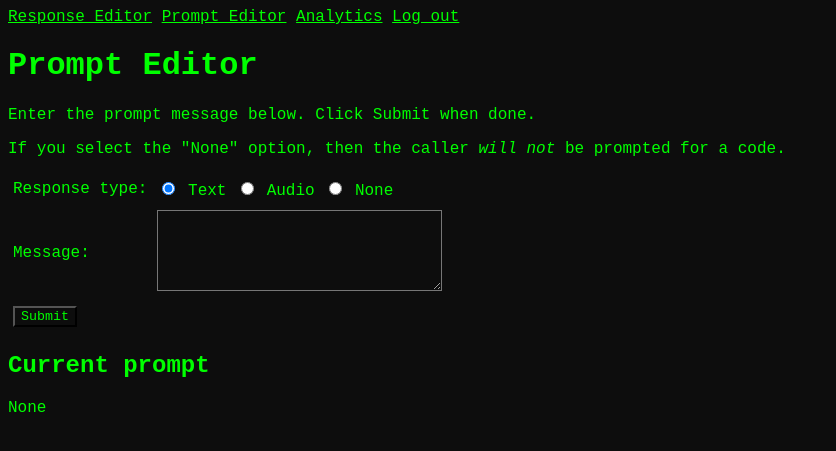
After one commit to jarhill0/SimpleTwilioResponse, a Flask app: template templates/prompt-editor.html in a window 1280 px wide. The commit adds this page. Shown: the top 451 px of the page, without its empty margins (0-836 px from the left). Run offline with Flask 2, Linux system fonts and the light colour scheme; the template is opened without the code that fills it, so the values that code supplies are empty.

Commit message:
Add ability to edit prompt

```diff
--- a/app.py
+++ b/app.py
@@ -79,10 +79,13 @@ def voice():
     log_request()
 
     resp = VoiceResponse()
-    gather = Gather(action=url_for('answer_digits'))
-    gather.say('Enter a 3-digit code, if you have one. Then press pound. '
-               'Or, press pound to continue without entering a code.')
-    resp.append(gather)
+    if 'prompt' in CODED:
+        gather = Gather(action=url_for('answer_digits'))
+        if CODED.get_response_type('prompt'):
+            gather.say(CODED.get_response_text('prompt'))
+        else:
+            gather.play(url_for('answer_audio', code='prompt'))
+        resp.append(gather)
     resp.redirect(url_for('answer_digits'))
     return str(resp)
 
@@ -139,6 +142,37 @@ def edit_message():
     return render_template('editor.html', coded_messages=CODED, success=success, error=error)
 
 
+@app.route('/prompt', methods=['GET', 'POST'])
+@authenticated
+def edit_prompt():
+    error = ''
+    success = ''
+    if request.method == 'POST':
+        if request.values.get('type') == 'audio':
+            if 'audio-file' not in request.files:
+                error = 'No file provided.'
+            else:
+                file = request.files['audio-file']
+                if not file.filename:
+                    error = 'Empty file.'
+                elif not splitext(file.filename)[1].lower() == '.mp3':
+                    error = 'Invalid file type. Only MP3 is supported.'
+                else:
+                    contents = file.read()
+                    CODED.set_audio('prompt', contents, file.filename)
+                    file.close()
+                    success = 'The new audio prompt has been set.'
+        elif request.values.get('type') == 'text':
+            CODED.set_text('prompt', request.values['mess'])
+            success = 'The new text prompt has been set.'
+        elif request.values.get('type') == 'none':
+            CODED.delete_reponse('prompt')
+            success = 'The prompt has been removed.'
+        else:
+            error = 'Unknown response type {!r}.'.format(request.values.get('type'))
+    return render_template('prompt-editor.html', coded_messages=CODED, success=success, error=error)
+
+
 @app.route('/delete_code_response')
 @authenticated
 def delete_code_response():
--- a/storage.py
+++ b/storage.py
@@ -89,6 +89,9 @@ class CodedMessages(Storage):
     TABLE_NAME = 'coded_messages'
     TABLE_SCHEMA = ('id INTEGER PRIMARY KEY NOT NULL, code TEXT NOT NULL UNIQUE, '
                     'use_text TINYINT NOT NULL, text_ TEXT, audio BLOB, file_name TEXT')
+
+    def __contains__(self, item):
+        return self._contains('code', item)
 
     def codes(self):
         return self._iterate_column('code')
--- a/templates/editor.html
+++ b/templates/editor.html
@@ -83,6 +83,7 @@
 
 <ul>
     {% for code in coded_messages.codes() %}
+        {% if code != 'prompt' %} {# HACKY #}
             <li>
                 {% if code %}
                     <b>{{ code }}</b> (<a href="{{ url_for('delete_code_response', code=code) }}">delete</a>):
@@ -92,13 +93,14 @@
                 {% if not coded_messages.get_response_type(code) %}
                     Audio
                     <br>
-                {{ coded_messages.get_response_file_name(code) }}
+                    <p>{{ coded_messages.get_response_file_name(code) }}</p>
                 {% else %}
                     Text
                     <br>
                     <p style="white-space: pre-wrap;">{{ coded_messages.get_response_text(code) }}</p>
                 {% endif %}
             </li>
+        {% endif %}
     {% endfor %}
 </ul>
 
--- a/templates/header.html
+++ b/templates/header.html
@@ -1,3 +1,4 @@
 <a href="{{ url_for('edit_message') }}">Response Editor</a>
+<a href="{{ url_for('edit_prompt') }}">Prompt Editor</a>
 <a href="{{ url_for('analytics') }}">Analytics</a>
 <a href="{{ url_for('log_out') }}">Log out</a>
--- /dev/null
+++ b/templates/prompt-editor.html
@@ -0,0 +1,103 @@
+<!DOCTYPE html>
+<html lang="en">
+<head>
+    <meta charset="UTF-8">
+    <title>Prompt Editor</title>
+    <style>
+        table {
+            border-collapse: collapse;
+            border-spacing: 0px;
+        }
+
+        table, th, td {
+            padding: 5px;
+        }
+    </style>
+    <link rel="stylesheet" href="/static/hacker.css">
+
+    <!-- Tabbed view functionality adapted from https://stackoverflow.com/a/1029252/8033766 -->
+    <script type="text/javascript">
+
+        function activateTab(pageId) {
+            if (pageId === false) {
+                document.getElementById('textRow').style.display = 'none';
+                document.getElementById('audioRow').style.display = 'none';
+            } else {
+                const pageToActivate = document.getElementById(pageId);
+                const pageToDeactivate = document.getElementById(pageId === 'textRow' ? 'audioRow' : 'textRow');
+                pageToActivate.style.display = '';
+                pageToDeactivate.style.display = 'none';
+            }
+        }
+
+    </script>
+</head>
+
+<body>
+
+{% include 'header.html' %}
+
+<h1>Prompt Editor</h1>
+
+<p>Enter the prompt message below. Click Submit when done.</p>
+<p>If you select the "None" option, then the caller <i>will not</i> be prompted for a code.</p>
+
+
+<form action="" method="post" enctype="multipart/form-data">
+    <table>
+        <tr>
+            <td>Response type:</td>
+            <td>
+                <input type="radio" id="text-radio" name="type" value="text" checked
+                       onclick="activateTab('textRow')">
+                <label for="text-radio">Text</label>
+
+                <input type="radio" id="audio-radio" name="type" value="audio"
+                       onclick="activateTab('audioRow')">
+                <label for="audio-radio">Audio</label>
+
+                <input type="radio" id="none-radio" name="type" value="none"
+                       onclick="activateTab(false)">
+                <label for="none-radio">None</label>
+            </td>
+        </tr>
+        <tr id="textRow">
+            <td>
+                <label for="message">Message:</label></td>
+            <td>
+                <textarea id="message" name="mess" rows="5" cols="33"></textarea>
+            </td>
+        </tr>
+        <tr id="audioRow" style="display: none;">
+            <td><label for="audio-upload">Audio file:</label></td>
+            <td><input type="file" id="audio-upload" accept="audio/mpeg" name="audio-file"></td>
+        </tr>
+        <tr>
+            <td>
+                <button>Submit</button>
+            </td>
+        </tr>
+
+    </table>
+</form>
+
+{% include 'success_error.html' %}
+
+<h2>Current prompt</h2>
+{% if 'prompt' in coded_messages %}
+    {% if not coded_messages.get_response_type('prompt') %}
+        Audio
+        <br>
+        {{ coded_messages.get_response_file_name('prompt') }}
+    {% else %}
+        Text
+        <br>
+        <p style="white-space: pre-wrap;">{{ coded_messages.get_response_text('prompt') }}</p>
+    {% endif %}
+{% else %}
+    None
+{% endif %}
+
+
+</body>
+</html>
```
Lines whose indentation alone changed are shown as unchanged.
